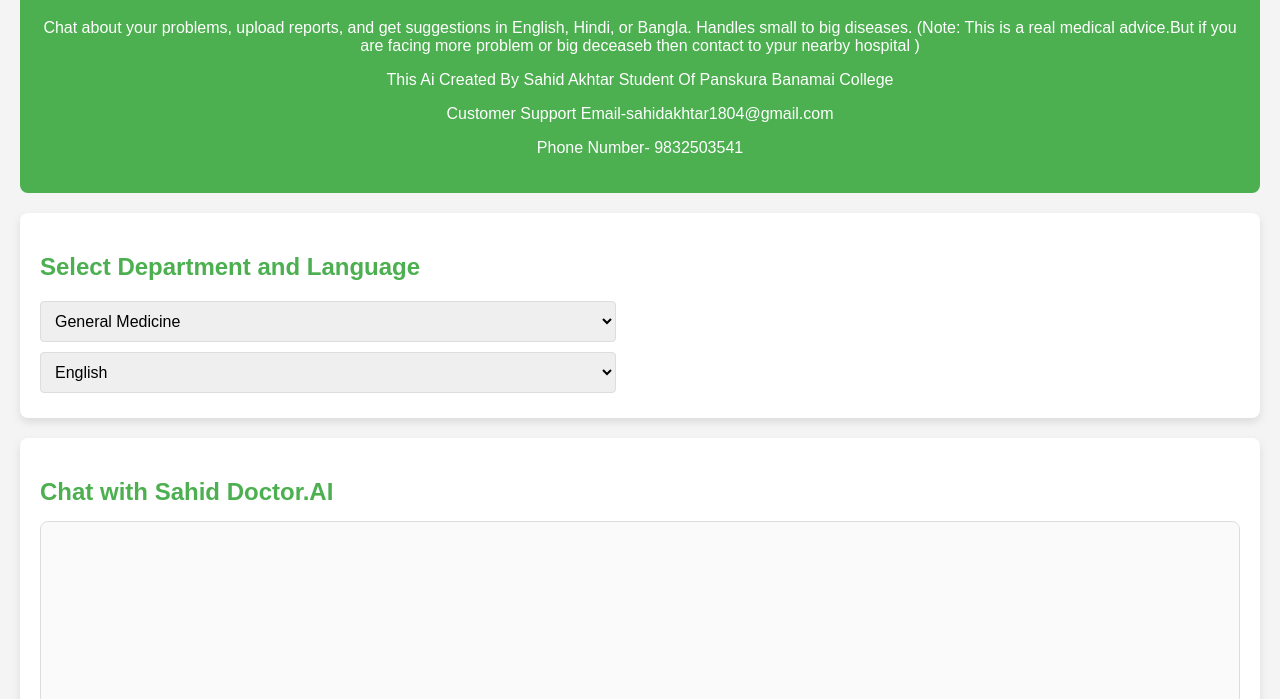
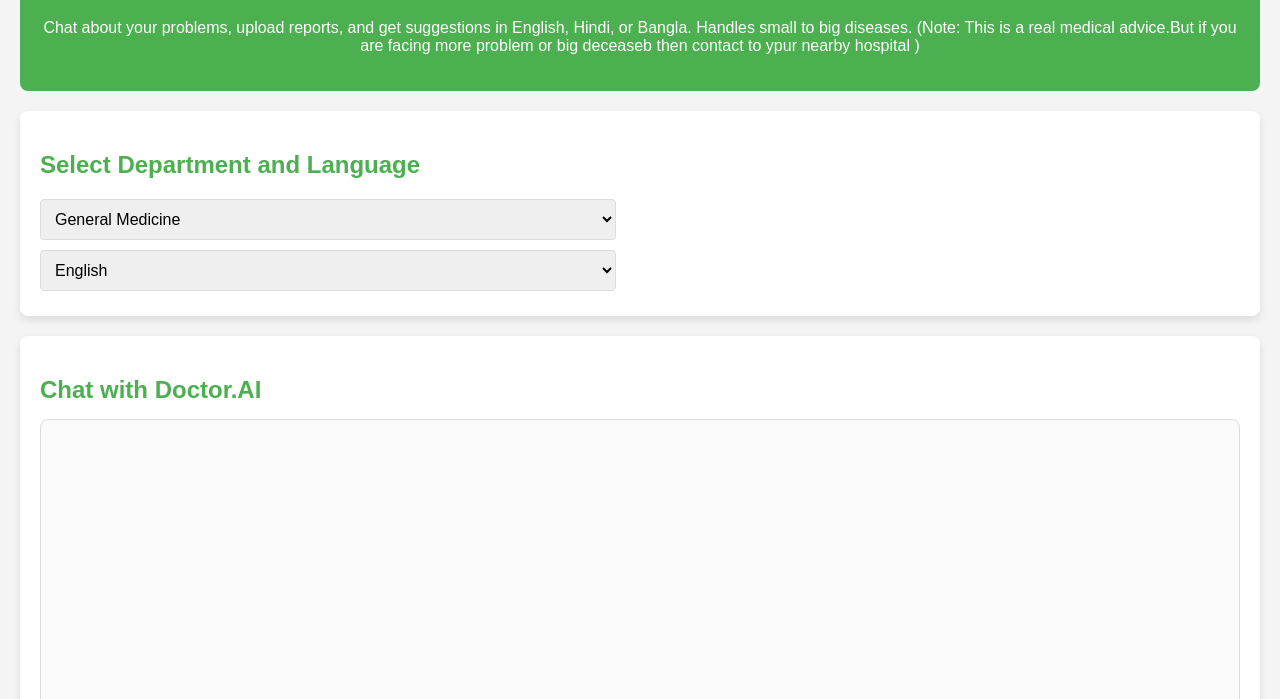
Before and after one commit to sahidmahi024-spec/Doctor.Ai, a plain HTML site: page index.html in a window 1280 px wide. Shown: the part 101-800 px from the top of the page. Drawn offline with nearby package versions, Linux system fonts and the light colour scheme.

Commit message:
index.html

```diff
--- a/index.html
+++ b/index.html
@@ -3,7 +3,7 @@
 <head>
     <meta charset="UTF-8">
     <meta name="viewport" content="width=device-width, initial-scale=1.0">
-    <title> Sahid Doctor.AI - AI Health Assistant</title>
+    <title>Doctor.AI - AI Health Assistant</title>
     <script src="https://cdnjs.cloudflare.com/ajax/libs/jspdf/2.5.1/jspdf.umd.min.js"></script>
     <style>
         body {
@@ -185,9 +185,6 @@
     <header>
         <h1>Doctor.AI - Your AI Health Assistant</h1>
         <p>Chat about your problems, upload reports, and get suggestions in English, Hindi, or Bangla. Handles small to big diseases. (Note: This is a  real medical advice.But if you are facing more problem or big deceaseb then contact to ypur nearby hospital )</p>
-        <p>This Ai Created By Sahid Akhtar Student Of Panskura Banamai College</p>
-<p> Customer Support Email-sahidakhtar1804@gmail.com </p>
-<p> Phone Number- 9832503541 </p>
     </header>
 
     <section id="settings">
@@ -210,7 +207,7 @@
     </section>
 
     <section id="chat-section">
-        <h2>Chat with Sahid Doctor.AI</h2>
+        <h2>Chat with Doctor.AI</h2>
         <div id="chat-messages"></div>
         <div id="loading">Thinking...</div>
         <textarea id="user-input" placeholder="Describe your problem, e.g., 'I have a headache' or 'chest pain'..."></textarea>
@@ -834,5 +831,4 @@
         }
     </script>
 </body>
-
 </html>
```
